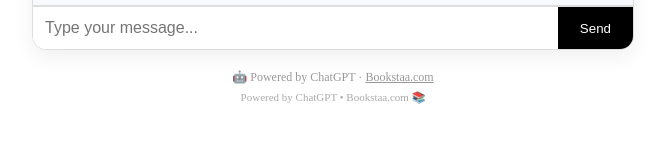
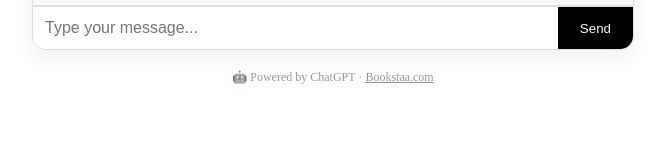
Before and after one commit to bookstaa/BookstaaChatbot, a website: page index.html in a window 1280 px wide. Shown: the part 567-710 px from the top of the page, without its empty margins (307-972 px from the left). Drawn offline with nearby package versions, Linux system fonts and the light colour scheme.

Commit message:
Update style.css

```diff
--- a/style.css
+++ b/style.css
@@ -268,12 +268,3 @@ body.dark-mode .buy-now {
   border: 1px dashed #ffcd4d;
   box-shadow: 0 1px 3px rgba(0,0,0,0.05);
 }
-
-/* 💛 Bookstaa Branding Footer */
-.branding::after {
-  content: "Powered by ChatGPT • Bookstaa.com 📚";
-  display: block;
-  margin-top: 6px;
-  font-size: 11px;
-  color: #aaa;
-}
```
